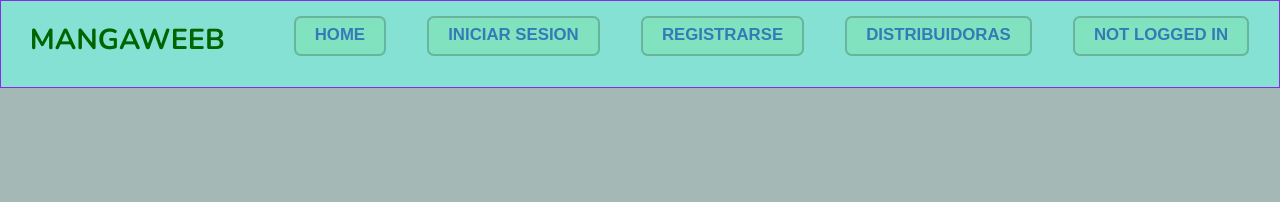
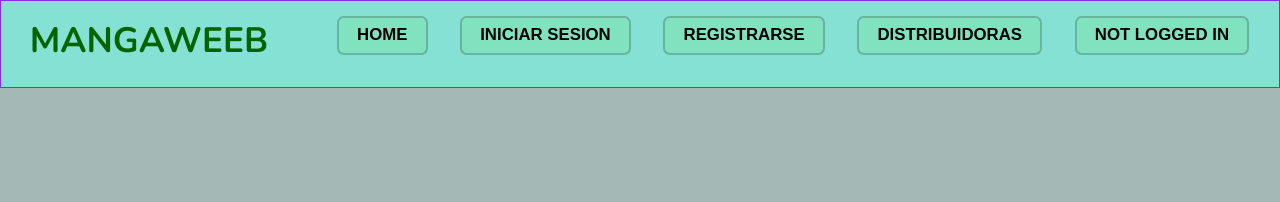
Before and after one commit to alu0101111254/mangaweeb, a plain HTML site: page html/distribuidoras.html in a window 1280 px wide. Shown: the top 202 px of the page. Drawn offline with nearby package versions, Linux system fonts and the light colour scheme; no server answers.

Commit message:
Versión finalizada 1.0

```diff
--- a/src/css/style.css
+++ b/src/css/style.css
@@ -28,10 +28,10 @@ button {
 .flex-list li {
 	box-sizing: border-box;
 	appearance: none;
-	background-color: #81E2C0;
-	border: 2px solid #68B59D;
+	background-color: #81e2c0;
+	border: 2px solid #68b59d;
 	border-radius: 0.6em;
-	color: red;
+	color: black;
 	cursor: pointer;
 	display: flex;
 	align-self: center;
@@ -49,24 +49,19 @@ button {
 div.flex-list li:hover,
 div.flex-list li:focus {
 	color: #fff;
-	background-color: #68B59D;
+	background-color: #68b59d;
 	outline: 0;
+}
+
+a.navbarfont:hover,
+a.navbarfont:focus {
+	color: #fff;
 }
 
 .navbarfont {
 	font-size: 150%;
+	color: black;
 }
-/* .dpmenu{
-  border-radius: 5px;
-   padding: 10px;
-   display:block;
-   margin-top: -10px;
-   text-align: center;
-   height:60px;
-   width:220px;
-   border: 3px solid #ccc;
-   background-color:PaleGoldenRod;
-} */
 .dplogout {
 	border-radius: 5px;
 	padding: 10px;
@@ -80,9 +75,9 @@ div.flex-list li:focus {
 }
 .weeb {
 	margin: 1%;
-	font-size: 180%;
+	font-size: 220%;
 	color: darkgreen;
-  font-weight: bold;
+	font-weight: bold;
 	background-color: transparent;
 }
 
@@ -101,21 +96,20 @@ div.flex-list li:focus {
 	border-left: 0px solid #ccc;
 	background-color: darkgray;
 }
-.mbody{
-  position: absolute;
-  top:11%;
+.mbody {
+	position: absolute;
+	top: 11%;
 }
 body {
-	background-color:#A4B8B5;
+	background-color: #a4b8b5;
 }
 header {
-	background-color: #85E1D3;
+	background-color: #85e1d3;
 	border: 1px solid blueviolet;
 	height: 11%;
-  width: 100%;
+	width: 100%;
 }
-/* .img-responsive {
-    left:50%;
-    top:50%;
-    margin-left:125px;
-} */
+td {
+	vertical-align: top;
+	padding: 3%;
+}
```
